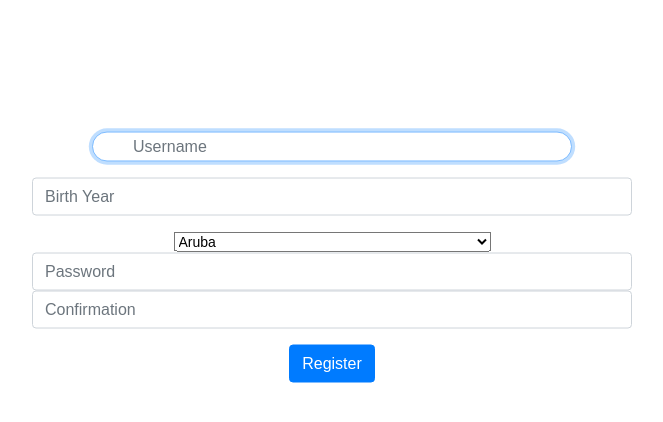
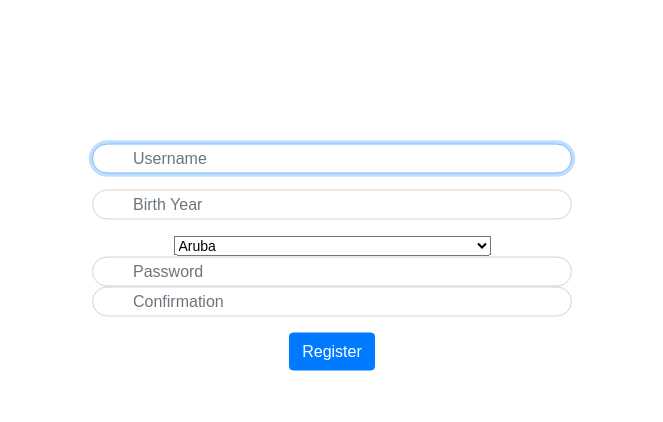
Before and after one commit to peter-sari/my-footprint, a Flask app: page /register in a window 1280 px wide. Shown: the part 63-485 px from the top of the page, without its empty margins (308-971 px from the left). Run offline with Flask 2, Linux system fonts and the light colour scheme; some libraries are stand-ins or nearby versions.

Commit message:
Update styles.css

```diff
--- a/static/styles.css
+++ b/static/styles.css
@@ -25,7 +25,7 @@ input:focus {
   max-width: 600px;
 }
 
-input[type="text"] {
+input[type="text"], input[type="password"], input[type="confirmation"], input[type="number"] {
   border: 0.5px solid lightgrey;
   border-radius: 30px;
   padding: 5px;
```
